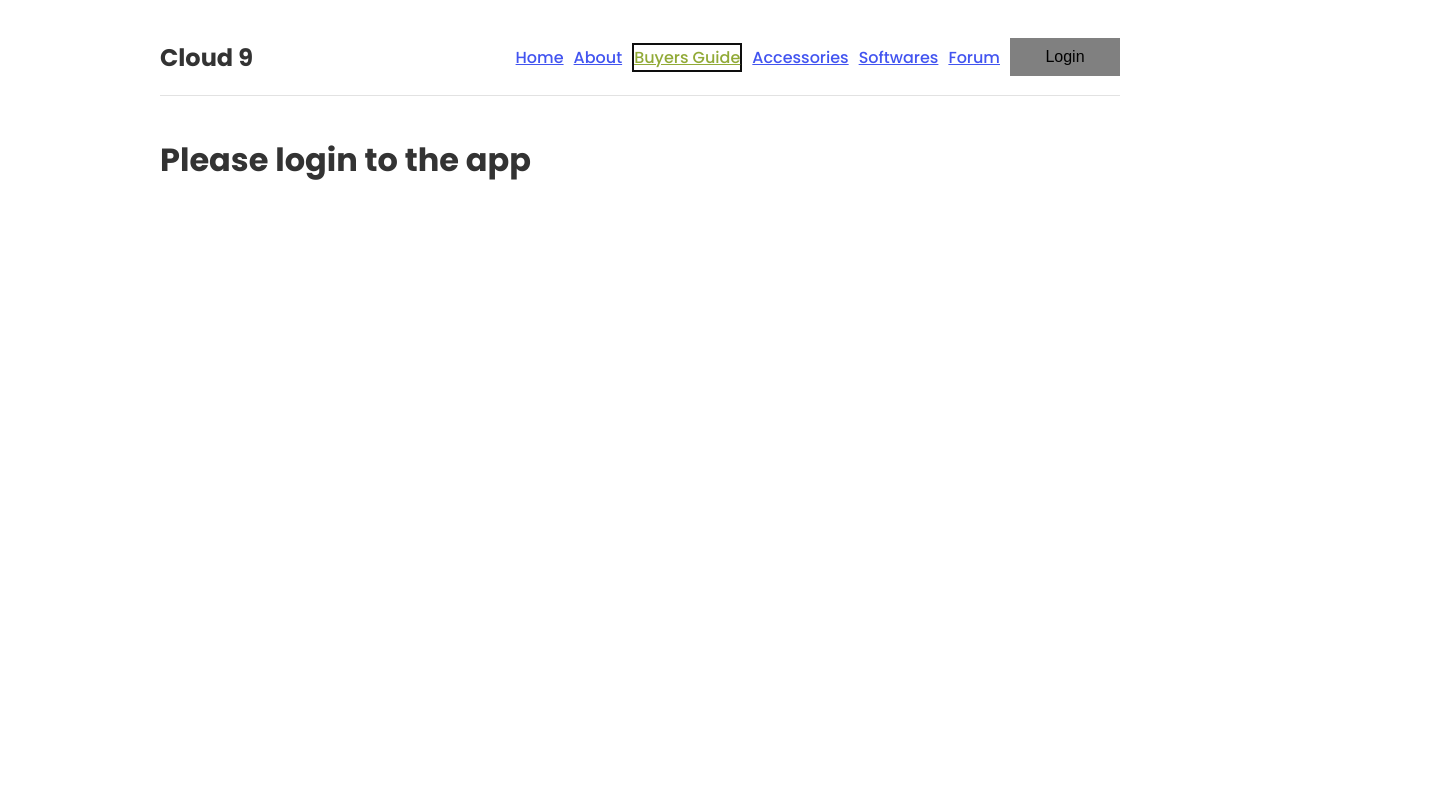
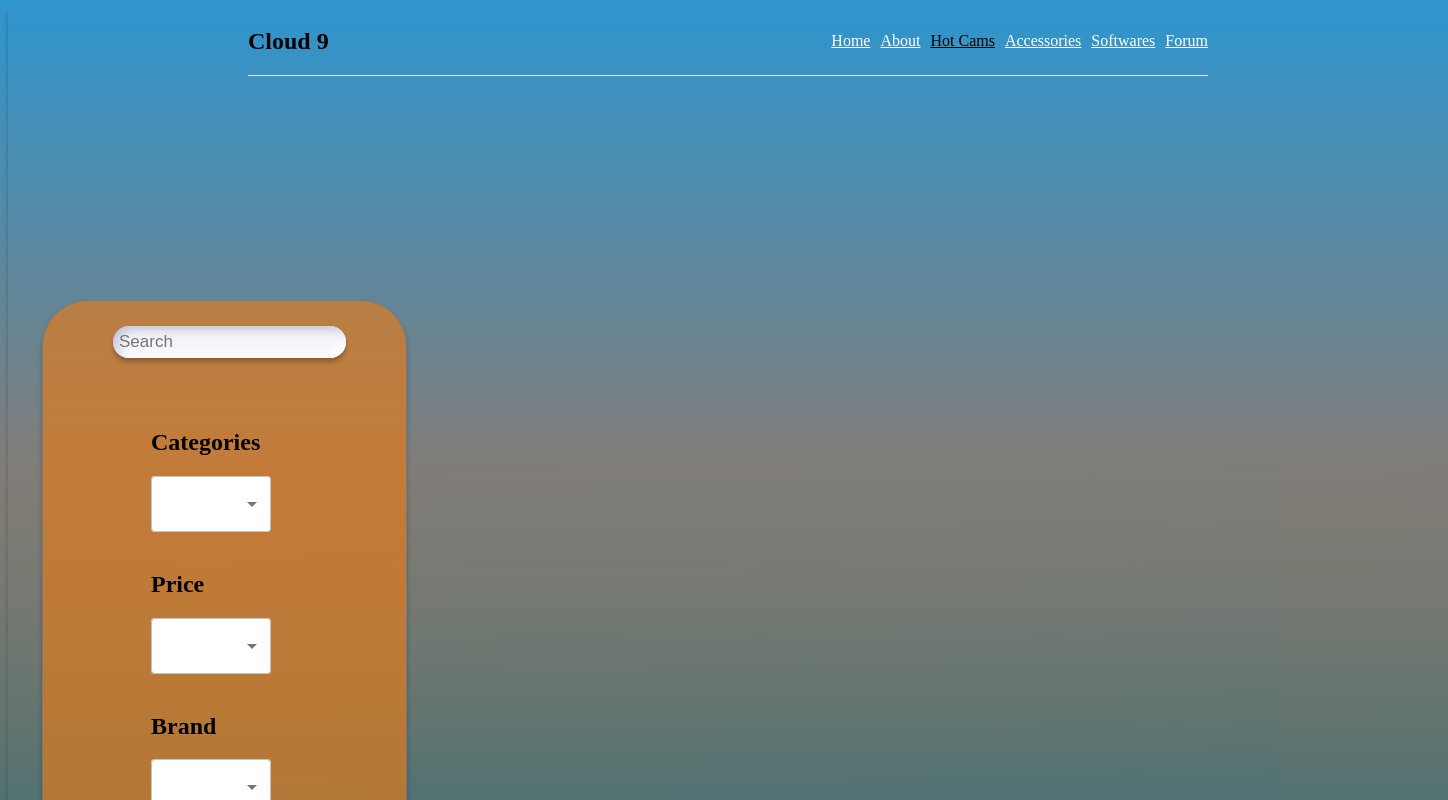
Before and after one commit to aniruddh1297/Cloud9App, a React (Create React App) app: page /products in a window 1280 px wide. Shown: the top 800 px of the page, 1448 px wide, since content can reach past the window. Built offline with nearby package versions, Linux system fonts and the light colour scheme.

Commit message:
hot-cam-started

```diff
--- a/package.json
+++ b/package.json
@@ -3,6 +3,10 @@
   "version": "0.1.0",
   "private": true,
   "dependencies": {
+    "@emotion/react": "^11.8.2",
+    "@emotion/styled": "^11.8.1",
+    "@mui/material": "^5.5.0",
+    "@mui/styled-engine-sc": "^5.4.2",
     "@testing-library/jest-dom": "^5.16.2",
     "@testing-library/react": "^12.1.3",
     "@testing-library/user-event": "^13.5.0",
@@ -10,6 +14,7 @@
     "react-dom": "^17.0.2",
     "react-router-dom": "5.1",
     "react-scripts": "5.0.0",
+    "styled-components": "^5.3.3",
     "web-vitals": "^2.1.4"
   },
   "scripts": {
--- a/src/App.js
+++ b/src/App.js
@@ -39,13 +39,10 @@ function App() {
           Home
         </NavLink>
         <NavLink to="/about">About</NavLink>
-        <NavLink to="/products">Buyers Guide</NavLink>
+        <NavLink to="/products">Hot Cams</NavLink>
         <NavLink to="/accessories">Accessories</NavLink>
         <NavLink to="/software">Softwares</NavLink>
         <NavLink to="/forum">Forum</NavLink>
-        <Button value={loggedIn} displayTrue={'Logout'} displayFalse={'Login'} handleChange={handleLogin}
-        isLoading={isLoading}
-        />
       </nav>
 
       <Switch>
--- a/src/components/Products/Products.css
+++ b/src/components/Products/Products.css
@@ -1,4 +1,54 @@
-.products {
-  display: flex;
-  gap: 20px;
+.card-container{
+
+position: absolute;
+left: 2.36%;
+right: 72.29%;
+top: 28.52%;
+bottom: 8.67%;
+
+background: rgba(231, 124, 25, 0.65);
+border: 1px solid #7A7A7A;
+box-sizing: border-box;
+box-shadow: 0px 4px 4px rgba(0, 0, 0, 0.25);
+border-radius: 46px;
 }
+
+
+.search-box{
+
+
+left: 10%;
+right: 74.58%;
+top: 36.62%;
+bottom: 58.2%;
+
+float: right;
+padding: 6px;
+border: none;
+margin-top: 25px;
+margin-right: 60px;
+font-size: 17px;
+
+background: #F5F5FA;
+box-shadow: 0px 4px 4px rgba(0, 0, 0, 0.25), inset -2px -2px 4px rgba(255, 255, 255, 0.5), inset 2px 2px 4px rgba(170, 170, 204, 0.25), inset 5px 5px 10px rgba(170, 170, 204, 0.5), inset -5px -5px 10px #FFFFFF;
+border-radius: 40px;
+
+}
+
+.Select-test{
+
+  align-items: center;
+}
+
+.submitBtn{
+
+  margin-left: 115px;
+  margin-bottom: 120px;
+  border-radius: 12px;
+  background-color: white;
+  padding: 12px 28px;
+  width: 25%;
+  text-align: center;
+
+
+}
--- a/src/components/Products/Products.js
+++ b/src/components/Products/Products.js
@@ -3,71 +3,25 @@ import { useState } from "react";
 
 import { Link } from "react-router-dom";
 import Loader from "../Loader/Loader";
+import Selector from "./Selector/Selector";
 
-const Products = ({isUserLoggedin,isLoading}) => {
-  let [products] = useState({
-    begineer: [ 1, 2, 3,4],
-    intermediate: [1,2,3,4],
-    advance: [1,2,3,4],
-  });
+const Products = () => {
 
-  if(isLoading){
-    return <Loader component={"Products"} />
-  }
-
-  if(isUserLoggedin)
-{
 
   return (
-    <div className="content">
-      <h3>Starter Bundles</h3>
-      <div className="products">
-        {products.begineer.map((p) => (
-          <div key={p}>
-            <Link to={`/products/${p}/begineer`}>
-              <img src="https://via.placeholder.com/250x150" alt="product" />
-            </Link>
-            <p style={{ textAlign: "center" }}>Combo {p}</p>
-          </div>
-        ))}
-      </div>
-      <h3>Intermidiate Bundles</h3>
-      <div className="products">
-        {products.intermediate.map((p) => (
-          <div key={p}>
-            <Link to={`/products/${p}/intermediate`}>
-              <img src="https://via.placeholder.com/250x150" alt="product" />
-            </Link>
-            <p style={{ textAlign: "center" }}>Combo {p}</p>
-          </div>
-        ))}
-      </div>
-      <h3>Professional Bundles</h3>
-      <div className="products">
-        {products.advance.map((p) => (
-          <div key={p}>
-            <Link to={`/products/${p}/professional`}>
-              <img src="https://via.placeholder.com/250x150" alt="product" />
-            </Link>
-            <p style={{ textAlign: "center" }}>Combo {p}</p>
-          </div>
-        ))}
-      </div>
+    <div className="card-container">
+     <input type="text" className="search-box" placeholder="Search"/>
+     <Selector/>
+
+     <button type="Submit" className="submitBtn">Submit</button>
+
+
+
     </div>
   );
 
-}
-
-else{
-  return(
-    <div className="content" >
-    <h1>Please login to the app</h1>
-     </div>
-
-  )
 
 
-}
 
 };
 export default Products;
--- /dev/null
+++ b/src/components/Products/Selector/Selector.css
@@ -0,0 +1,12 @@
+.Select-container{
+
+
+    margin: 100px;
+
+
+}
+
+#demo-simple-select-helper{
+
+    background-color: white;
+}
--- /dev/null
+++ b/src/components/Products/Selector/Selector.js
@@ -0,0 +1,92 @@
+import * as React from 'react';
+import InputLabel from '@mui/material/InputLabel';
+import MenuItem from '@mui/material/MenuItem';
+import FormHelperText from '@mui/material/FormHelperText';
+import FormControl from '@mui/material/FormControl';
+import Select from '@mui/material/Select';
+import "./Selector.css";
+
+export default function Selector() {
+  const [age, setAge] = React.useState('');
+  const [price,setPrice]=React.useState('');
+  const [brand,setBrand]=React.useState('');
+
+  const handleChange = (event) => {
+    setAge(event.target.value);
+  };
+
+  const handlePrice = (event) =>{
+      setPrice(event.target.value);
+  }
+
+  const handleBrand = (event) =>{
+      setBrand(event.target.value);
+  }
+
+  return (
+    <div className="Select-container">
+      <FormControl sx={{ m: 1, minWidth: 120 }}>
+      <h2>Categories</h2>
+        <InputLabel id="demo-simple-select-helper-label"></InputLabel>
+        <Select
+          labelId="demo-simple-select-helper-label"
+          id="demo-simple-select-helper"
+          value={age}
+          label="Age"
+          onChange={handleChange}
+        >
+          <MenuItem value="">
+            <em>None</em>
+          </MenuItem>
+          <MenuItem value={'Begineer'}>Begineer</MenuItem>
+          <MenuItem value={'Intermediate'}>Intermediate</MenuItem>
+          <MenuItem value={'Advanced'}>Advanced</MenuItem>
+        </Select>
+        <FormHelperText></FormHelperText>
+      </FormControl>
+
+      <FormControl sx={{ m: 1, minWidth: 120 }}>
+          <h2>Price</h2>
+        <InputLabel id="demo-simple-select-helper-label"></InputLabel>
+        <Select
+          labelId="demo-simple-select-helper-label"
+          id="demo-simple-select-helper"
+          value={price}
+          label="Age"
+          onChange={handlePrice}
+        >
+          <MenuItem value="">
+            <em>None</em>
+          </MenuItem>
+          <MenuItem value={'Begineer'}>300-500 EUR</MenuItem>
+          <MenuItem value={'Intermediate'}>600-800 EUR</MenuItem>
+          <MenuItem value={'Advanced'}>850 EUR and above</MenuItem>
+        </Select>
+        <FormHelperText></FormHelperText>
+      </FormControl>
+
+      <FormControl sx={{ m: 1, minWidth: 120 }}>
+      <h2>Brand</h2>
+        <InputLabel id="demo-simple-select-helper-label"></InputLabel>
+        <Select
+          labelId="demo-simple-select-helper-label"
+          id="demo-simple-select-helper"
+          value={brand}
+          label="Age"
+          onChange={handleBrand}
+        >
+          <MenuItem value="">
+            <em>None</em>
+          </MenuItem>
+          <MenuItem value={'Begineer'}>Nikon</MenuItem>
+          <MenuItem value={'Intermediate'}>Cannon</MenuItem>
+          <MenuItem value={'Advanced'}>Lieca</MenuItem>
+        </Select>
+        <FormHelperText></FormHelperText>
+      </FormControl>
+
+
+    </div>
+
+  );
+}
--- a/src/index.css
+++ b/src/index.css
@@ -1,9 +1,15 @@
 @import url("https://fonts.googleapis.com/css2?family=Poppins:wght@300;500;700&family=VT323&display=swap");
 
 body {
-  margin: 20px;
+  /* margin: 20px;
   font-family: "Poppins";
-  color: #333;
+  color: #333; */
+  position:relative;
+  width: 1440px;
+height: 1024px;
+
+background: linear-gradient(180deg, rgba(0, 163, 255, 0.8) 0%, rgba(0, 0, 0, 0) 100%), linear-gradient(179.61deg, rgba(255, 92, 0, 0.9) 44.45%, rgba(0, 0, 0, 0) 99.7%), linear-gradient(180deg, rgba(0, 137, 165, 0.99) -25.49%, rgba(1, 85, 102, 0.99) 151.61%);
+box-shadow: 0px 4px 4px rgba(0, 0, 0, 0.25);
 }
 
 img {
@@ -16,9 +22,9 @@ img {
 }
 
 a {
-  color: rgb(66, 84, 240);
+  color:white;
 }
 .active {
-  color: rgb(145, 170, 55);
-  border: 2px solid rgb(14, 14, 14);
+  color: black;
+
 }
```
Also changed, not shown: 1 other file (tests, documents, lock files or other folders).
